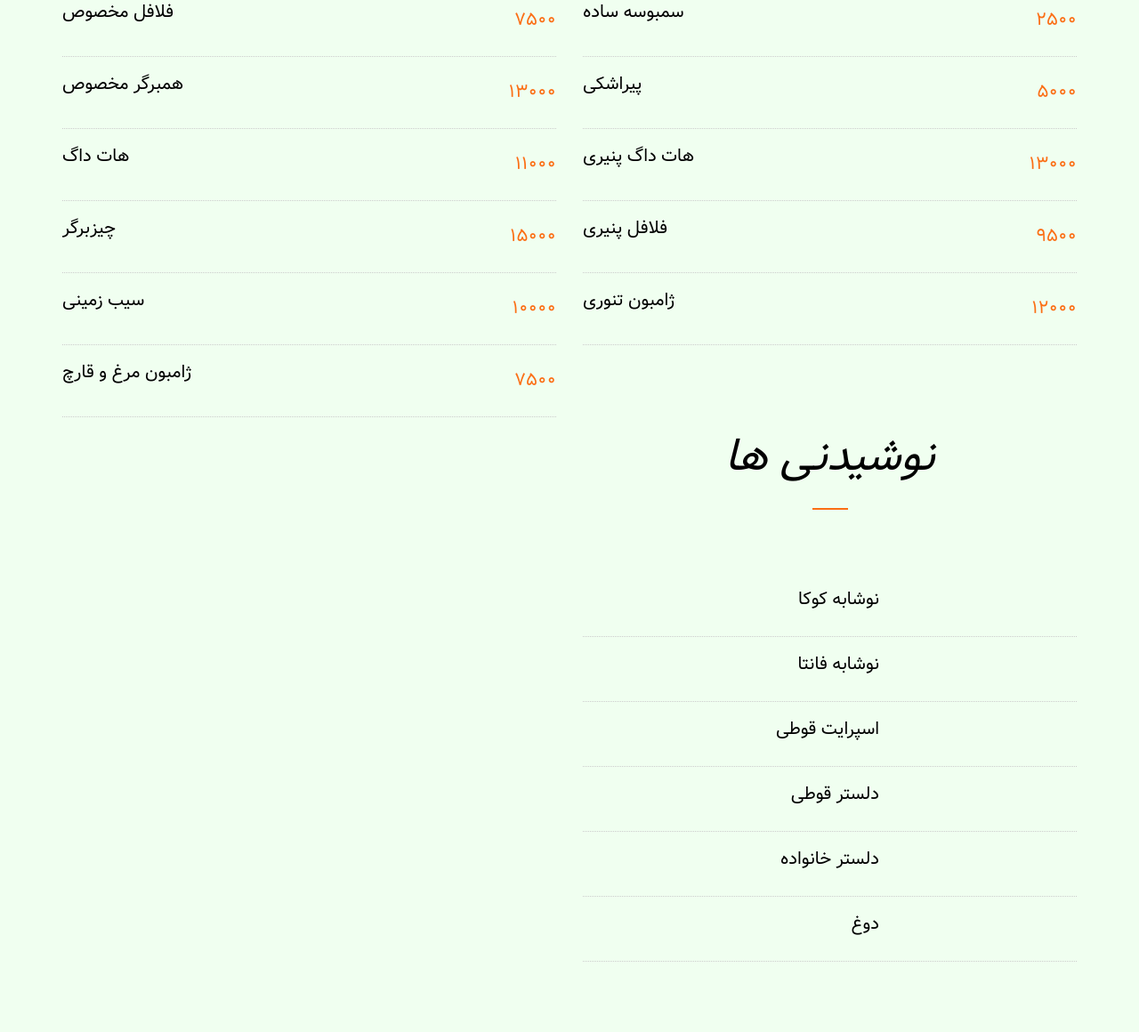
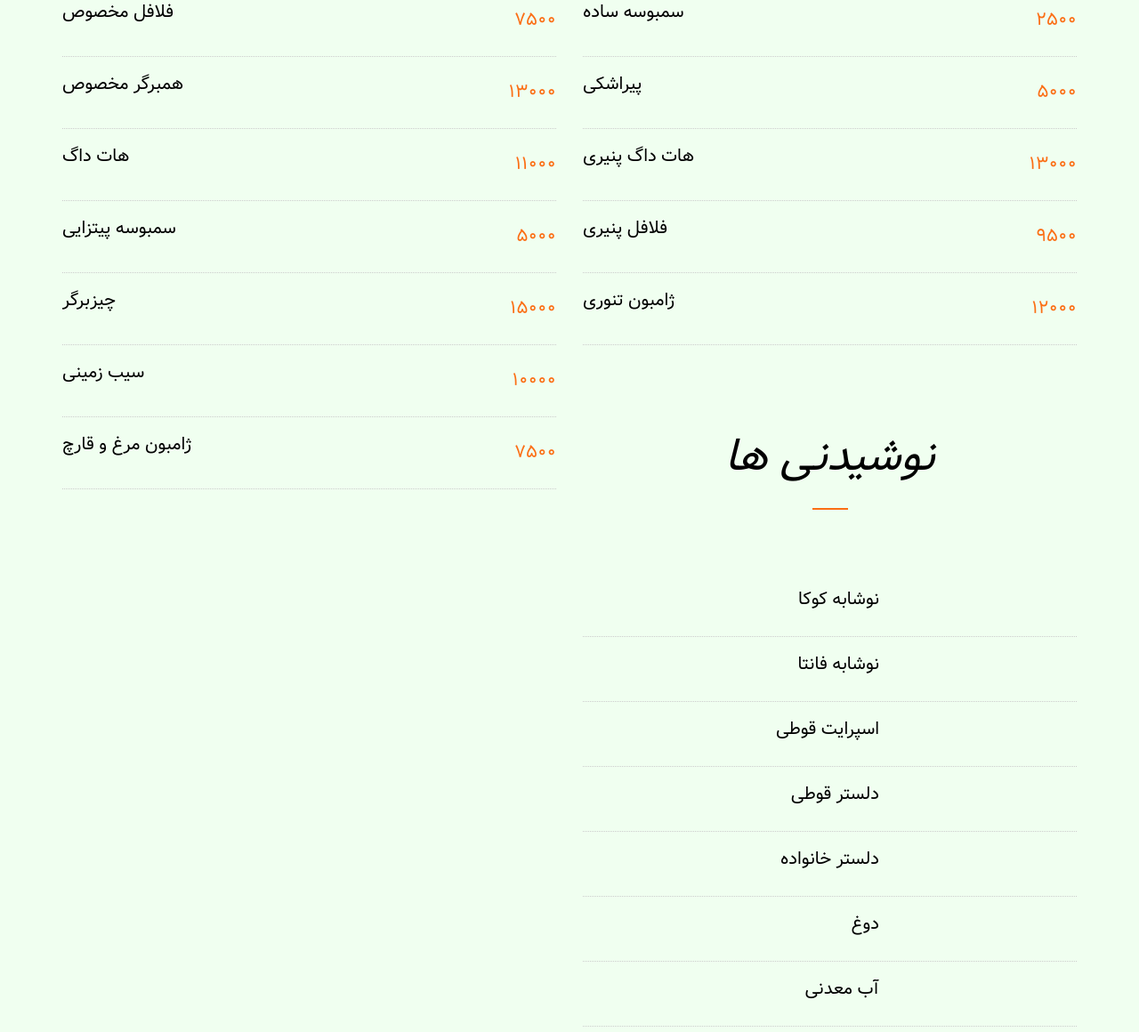
Before and after one commit to mehrshadmgh/mehrshad123, a plain HTML site: page index.html in a window 1280 px wide. Shown: the part 202-1362 px from the top of the page at 89% size. Drawn offline with nearby package versions, Linux system fonts and the light colour scheme; a web font is replaced by a local one.

Commit message:
Initial commit

```diff
--- a/index.html
+++ b/index.html
@@ -82,6 +82,16 @@
 									</div>
 									<div class="fh5co-food-pricing">
 										۱۱۰۰۰
+									</div>
+								</li>
+								<li>
+									<div class="fh5co-food-desc">
+										<div>
+											<h3 style="font-family: 'Vazir';">سمبوسه پیتزایی</h3>
+										</div>
+									</div>
+									<div class="fh5co-food-pricing">
+										۵۰۰۰
 									</div>
 								</li>
 								<li>
@@ -231,6 +241,14 @@
 									</div>
 
 								</li>
+								<li>
+									<div class="fh5co-food-desc">
+										<div>
+											<h3 style="font-family: 'Vazir';float:right;">آب معدنی</h3>
+										</div>
+									</div>
+
+								</li>
 							</ul>
 						</div>
 					</div>
```
